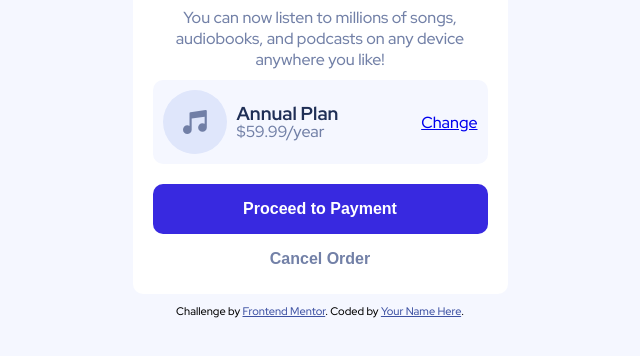
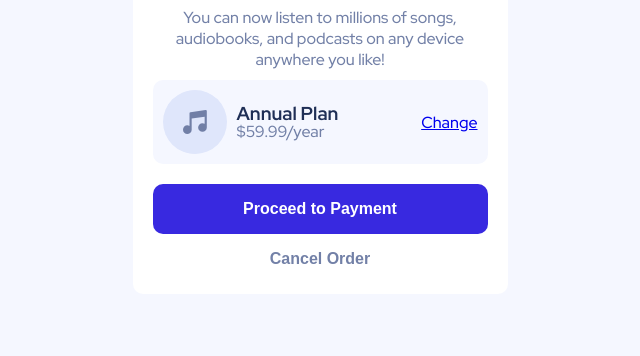
Before and after one commit to Criserus/OrderSummary, a plain HTML site: page index.html in a window 1280 px wide. Shown: the part 244-600 px from the top of the page, without its empty margins (320-960 px from the left). Drawn offline with Linux system fonts and the light colour scheme.

Commit message:
added flex
added flex to body

```diff
--- a/index.html
+++ b/index.html
@@ -40,10 +40,10 @@
 
     </div>
 
-    <div class="attribution">
+    <!--<div class="attribution">
       Challenge by <a href="https://www.frontendmentor.io?ref=challenge" target="_blank">Frontend Mentor</a>.
       Coded by <a href="#">Your Name Here</a>.
-    </div>
+    </div>-->
 
 
 
--- a/style.css
+++ b/style.css
@@ -18,6 +18,7 @@ body {
     font-family: 'Red Hat Display', sans-serif;
     background: url(/images/pattern-background-mobile.svg) no-repeat center cover;
     background-color: var(--very-pale-blue);
+    display: flex;
 }
 
 body, p {
```
